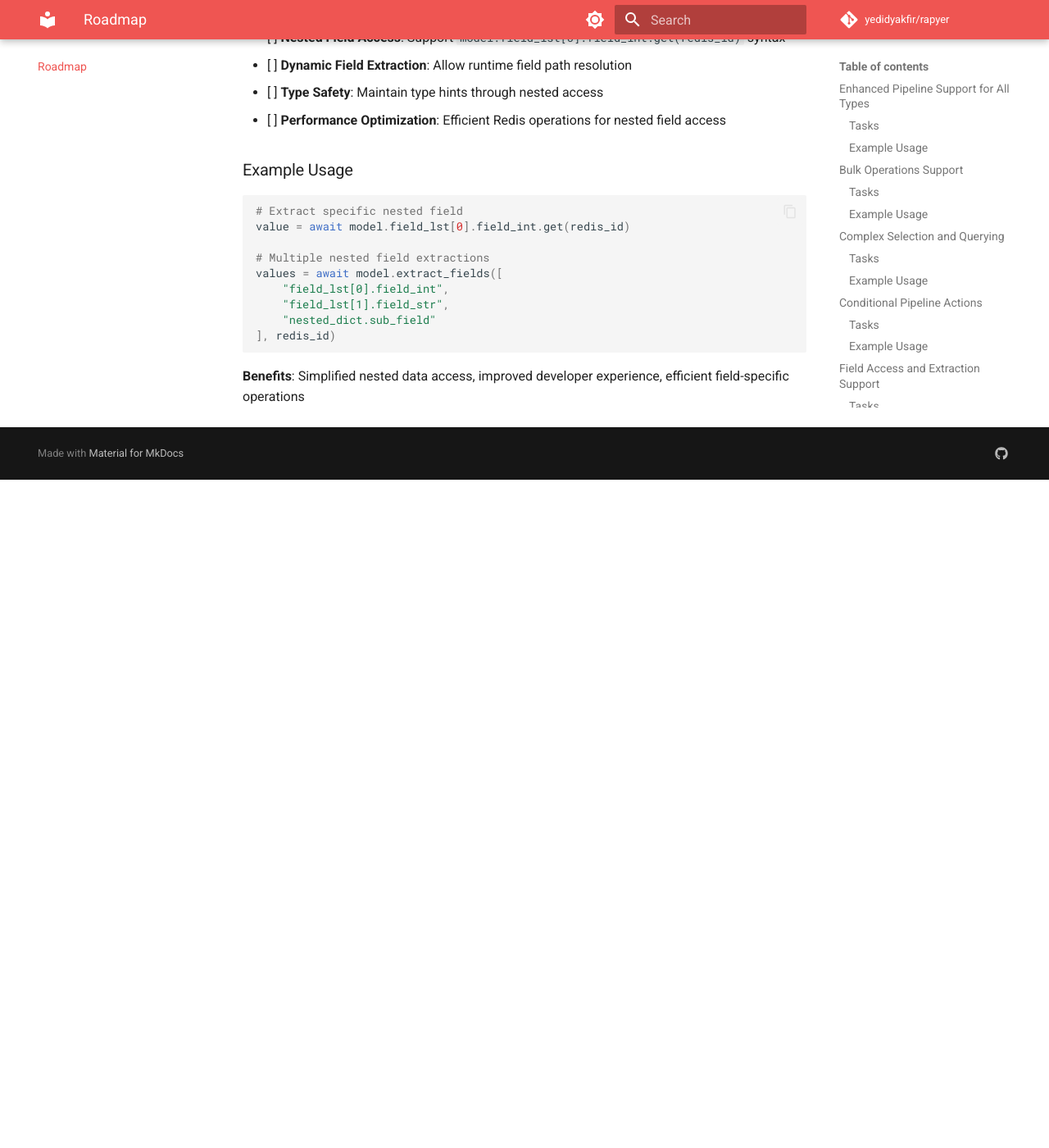
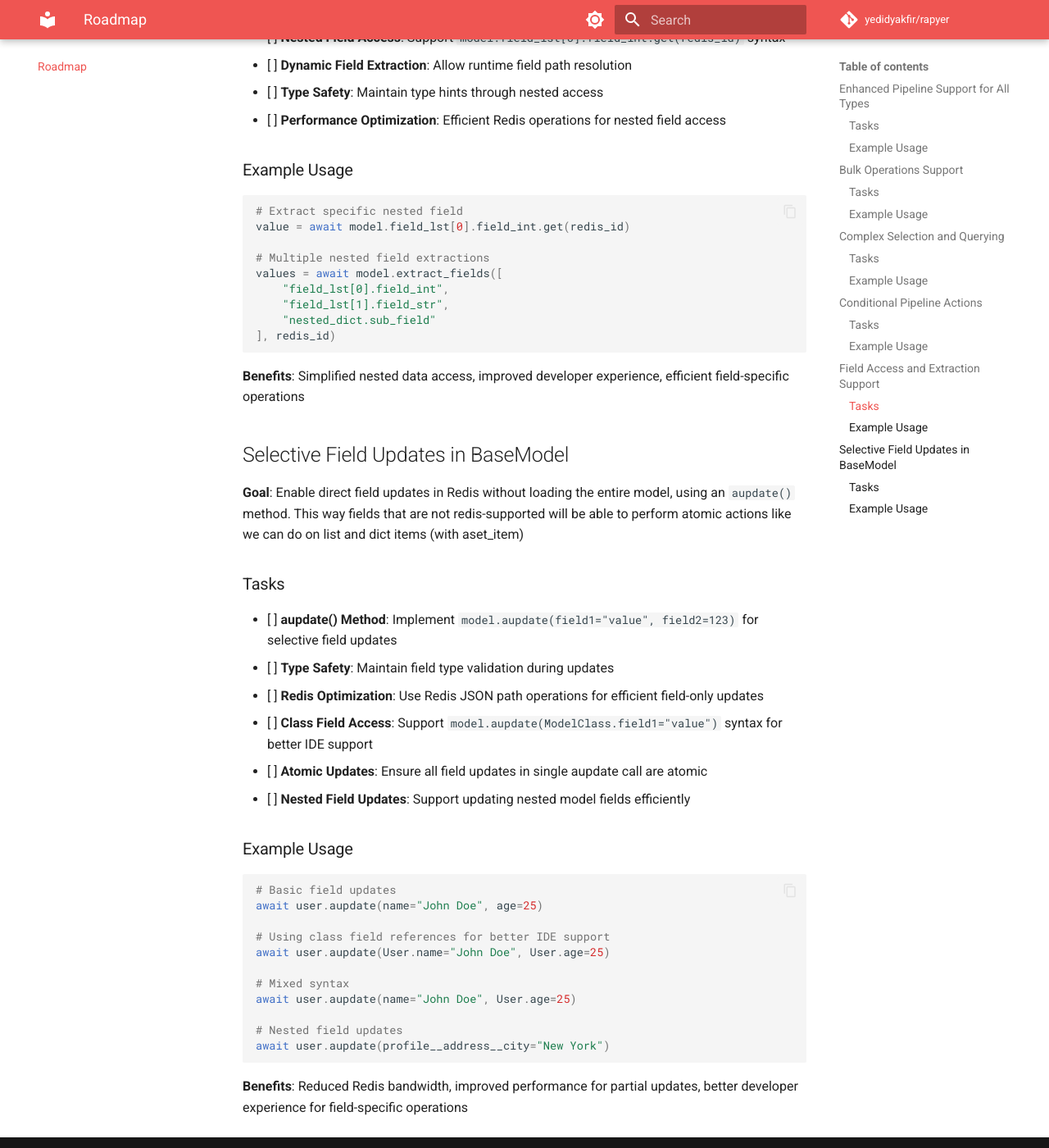
Before and after one commit to yedidyakfir/rapyer, an MkDocs documentation site: the page built from docs/roadmap.md, in a window 1280 px wide and 1400 px high, scrolled down 3202 px. Shown: the whole window at 82% size. Built offline with MkDocs 1.6.1 and Material for MkDocs 9.7.7, drawn with Linux system fonts in a browser that asks for light colours; comment, search, counter and statistics services are not loaded; before the commit the page ends 3787 px from its top, so only the background shows below that.

Commit message:
[fix_field_type_conversion] - added task to road map

````diff
--- a/docs/roadmap.md
+++ b/docs/roadmap.md
@@ -138,3 +138,33 @@ values = await model.extract_fields([
 ```
 
 **Benefits**: Simplified nested data access, improved developer experience, efficient field-specific operations
+
+## Selective Field Updates in BaseModel
+
+**Goal**: Enable direct field updates in Redis without loading the entire model, using an `aupdate()` method.
+This way fields that are not redis-supported will be able to perform atomic actions like we can do on list and dict items (with aset_item)
+
+### Tasks
+- [ ] **aupdate() Method**: Implement `model.aupdate(field1="value", field2=123)` for selective field updates
+- [ ] **Type Safety**: Maintain field type validation during updates
+- [ ] **Redis Optimization**: Use Redis JSON path operations for efficient field-only updates
+- [ ] **Class Field Access**: Support `model.aupdate(ModelClass.field1="value")` syntax for better IDE support
+- [ ] **Atomic Updates**: Ensure all field updates in single aupdate call are atomic
+- [ ] **Nested Field Updates**: Support updating nested model fields efficiently
+
+### Example Usage
+```python
+# Basic field updates
+await user.aupdate(name="John Doe", age=25)
+
+# Using class field references for better IDE support
+await user.aupdate(User.name="John Doe", User.age=25)
+
+# Mixed syntax
+await user.aupdate(name="John Doe", User.age=25)
+
+# Nested field updates
+await user.aupdate(profile__address__city="New York")
+```
+
+**Benefits**: Reduced Redis bandwidth, improved performance for partial updates, better developer experience for field-specific operations
````
